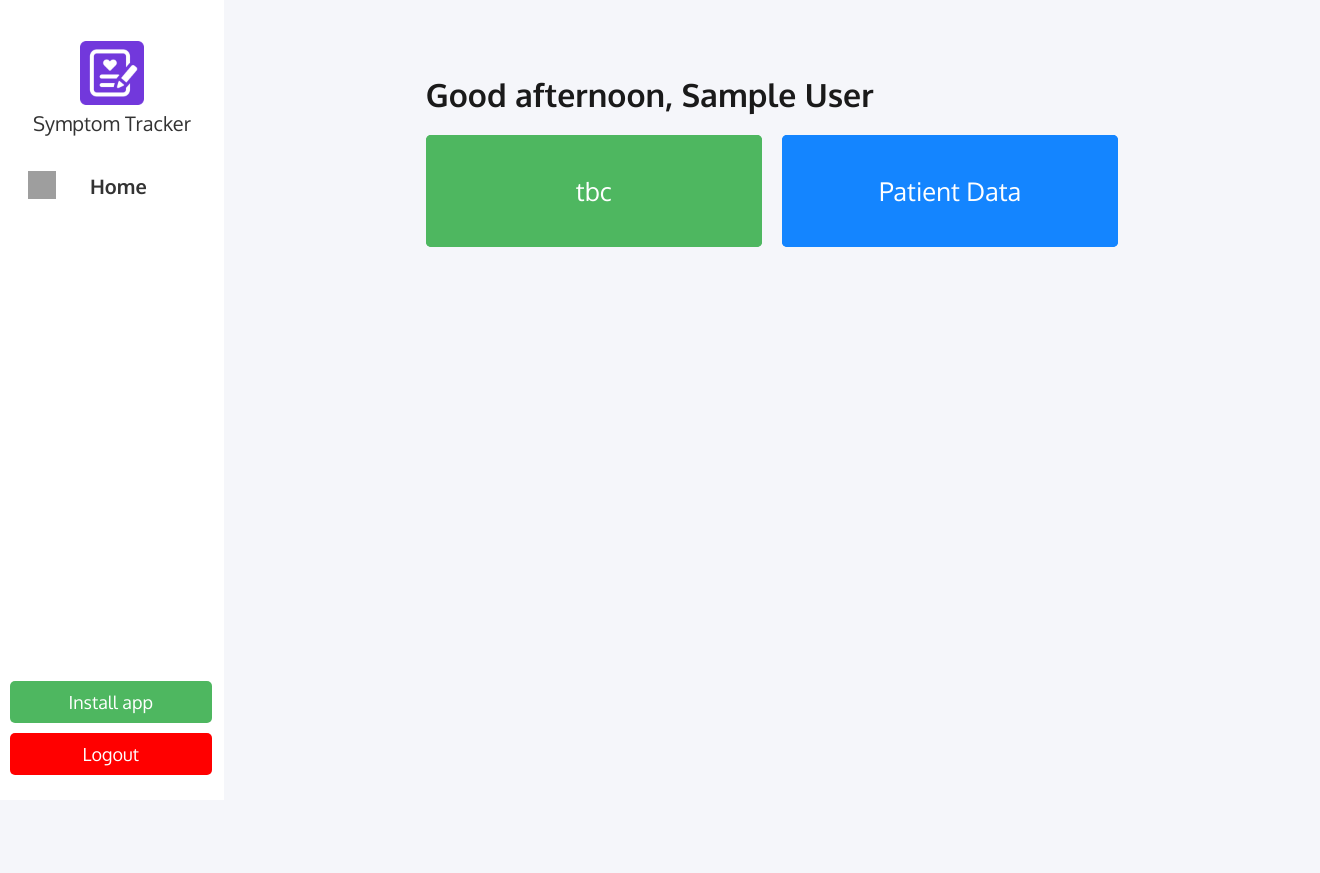
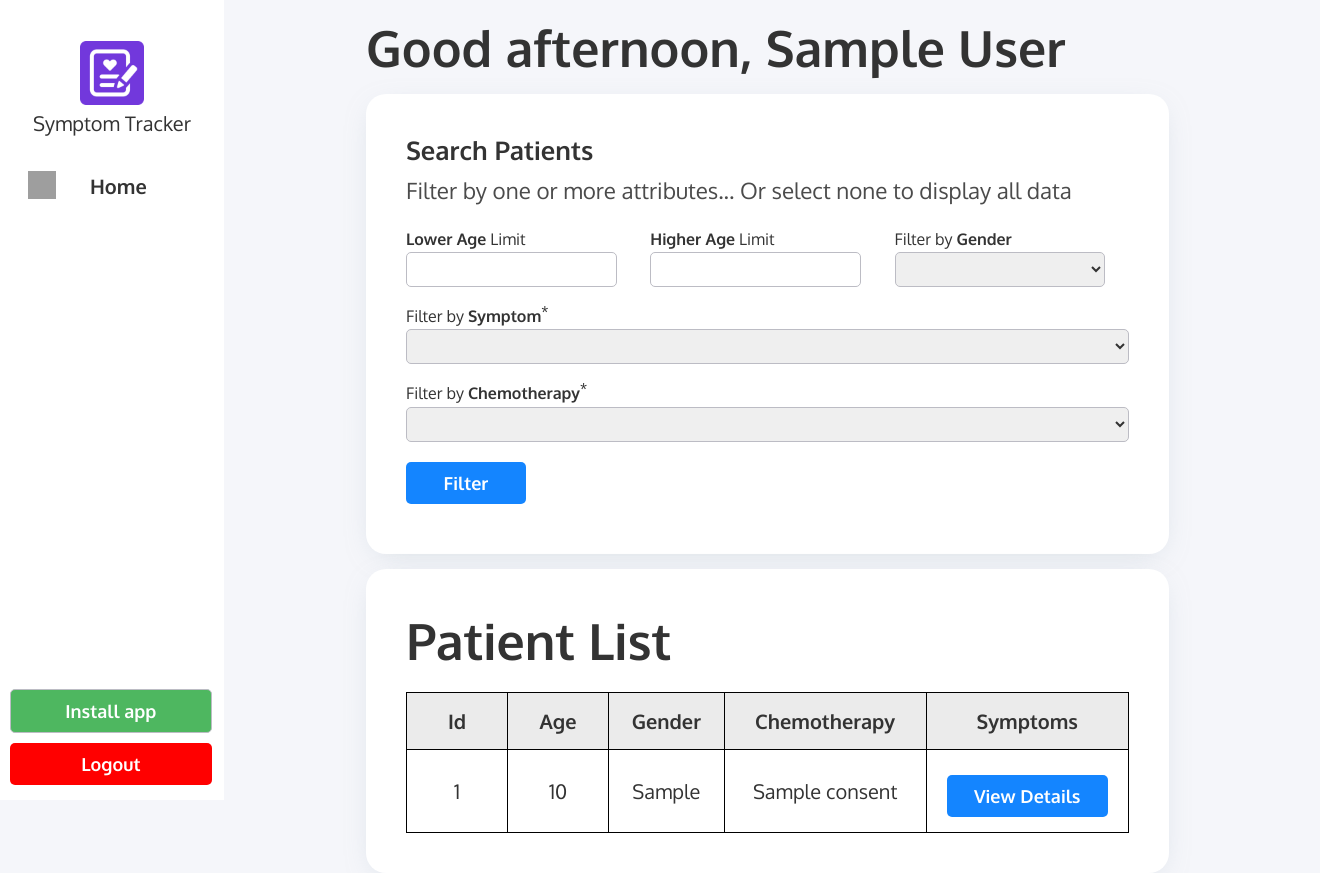
Before and after one commit to longhl104/symptom-tracker, a Flask app: template project/templates/researcher/dashboard.html in a window 1320 px wide. Before the commit the page ends 775 px from the top, so only its background shows below. Run offline with Flask 2, Linux system fonts and the light colour scheme; the visitor is signed in with stand-in values (Sample User, id 1); the template is opened without the code that fills it: most values are stand-ins (such as "Sample title", 1, 10 or a date in 2020); parts of the project's set-up code (start-up, migrations or seed data) failed here and were passed over; some libraries are stand-ins or nearby versions; grey boxes are pictures that could not be loaded.

Commit message:
Moved researcher view patients to dashboard

```diff
--- a/project/app.py
+++ b/project/app.py
@@ -214,7 +214,7 @@ def forgot_password():
     elif request.method == 'GET':
         return render_template('forgot-password.html')
 
-@app.route('/researcher/')
+@app.route('/researcher/', methods=['GET', 'POST'])
 def researcher_dashboard():
     if not session.get('logged_in', None):
         return redirect(url_for('login'))
@@ -223,16 +223,6 @@ def researcher_dashboard():
         print('Error: Attempted accessing researcher dashboard as', str(user_details['ac_type']))
         return redirect(url_for(str(user_details['ac_type']) + '_dashboard'))
 
-    print(session)
-    return render_template('researcher/dashboard.html', session=session)
-@app.route('/researcher/patient-data',methods=['GET', 'POST'])
-def researcher_data():
-    if not session.get('logged_in', None):
-        return redirect(url_for('login'))
-
-    if user_details['ac_type'] in ['clinician', 'patient', 'admin']:
-        print('Error: Attempted accessing researcher dashboard as', str(user_details['ac_type']))
-        return redirect(url_for(str(user_details['ac_type']) + '_dashboard'))
     consents = None
     consents = database.get_all_consent()
     list_of_consents = []
@@ -248,7 +238,7 @@ def researcher_data():
     for treatment in treatments:
         list_of_treatments.append(treatment["treatment_name"])
     if request.method =='GET':
-        return render_template('researcher/patient-research.html', session=session, consents=list_of_consents, treatments=list_of_treatments)
+        return render_template('researcher/dashboard.html', session=session, consents=list_of_consents, treatments=list_of_treatments)
     if request.method =='POST':
         lage = request.form.get('lage', "")
         if (lage == ""):
@@ -301,7 +291,7 @@ def researcher_data():
                     if (sym == name["symptom_name"]):
                         temp.append(x)
             list_of_consents = temp
-        return render_template('researcher/patient-research.html', session=session, consents=list_of_consents, treatments=list_of_treatments)
+        return render_template('researcher/dashboard.html', session=session, consents=list_of_consents, treatments=list_of_treatments)
 
 
 @app.route('/researcher/patient-data/<id>', methods=['GET'])
--- a/project/templates/researcher/dashboard.html
+++ b/project/templates/researcher/dashboard.html
@@ -1,32 +1,105 @@
 {% extends "sidebar.html" %}
 {% block head %}
   {{ super() }}
+  <link rel="stylesheet" href="{{ url_for('static', filename='css/symptom-history.css') }}">
+  <link rel="stylesheet" href="{{ url_for('static', filename='css/input-fields.css') }}">
   <link rel="stylesheet" href="{{ url_for('static', filename='css/buttons.css') }}">
-<link rel="stylesheet" href="{{ url_for('static', filename='css/dashboard.css') }}">
+  <link rel="stylesheet" href="{{ url_for('static', filename='css/researcher.css') }}">
 
+  <script src="https://www.kryogenix.org/code/browser/sorttable/sorttable.js"></script>
   <script type="text/javascript" src="{{ url_for('static', filename='js/dashboard.js') }}"></script>
 {% endblock %}
-{% block title %}Dashboard{% endblock %}
-
+{% block title %}Patient List{% endblock %}
 {% block sidebar %}
   {{ super() }}
   {% block content %}
-  <main class="s-layout__content">
-    <div class="container" style="justify-content: start;">
-      <div class="grid-container">
-        <div class="grid-header">
+    <div class="container">
       <h5 class="title" id="heading" style="display: none;">{{ session.name }}</h5>
+      <div class="card">
+        <h6 class="subtitle"><b>Search Patients</b></h6>
+        <h6 class="subtitle" style="font-size: 1.4rem;">Filter by one or more attributes... Or select none to display all data</h6>
+        <form name="reseacher-filter" class="form" method="POST" action="{{url_for('researcher_dashboard')}}">
+          <div class="grid three-equal-columns">
+            <div class="col">
+              <label for="lower-age"><b>Lower Age</b> Limit</label>
+              <input type="number" class="input" name="lage" style="width: 90%;">
             </div>
-        <div class="grid-button-left">
-          <a href="{{url_for('create_survey')}}" class="btn green aligned">tbc</a>
+            <div class="col">
+              <label for="higher-age"><b>Higher Age</b> Limit</label>
+              <input type="number" class="input" name="hage" style="width: 90%;">
             </div>
-        <div class="grid-button-right">
-          <a href="{{url_for('researcher_data')}}" class="btn blue aligned">Patient Data</a>
-        </div>
-        <div class="grid-main">
+            <div class="col">
+              <label for="gender">Filter by <b>Gender</b></label>
+              <select name="gender"style="width: 90%;">
+                <option value=""></option>
+                <option value="Male">Male</option>
+                <option value="Female">Female</option>
+                <option value="Other">Other</option>
+              </select>
             </div>
           </div>
+          <label for="symptom">Filter by <b>Symptom</b><sup>*</sup></label>
+            <select name="symptom">
+              <option label=" "></option>
+              <option value="Cramping">Cramping</option>
+              <option value="Discomfort">Discomfort</option>
+              <option value="Numbness">Numbness</option>
+              <option value="Pain">Pain</option>
+              <option value="Tingling">Tingling</option>
+              <option value="Weakness">Weakness</option>
+              <option value="Other">Other</option>
+              </select>
+              <input type="text" id="symptom" placeholder="Enter a symptom here" name="symptom" style="display: none;"/>
+            <span class="error-message" id="symptom-error-message"></span>
+          <label for="chemotherapy">Filter by <b>Chemotherapy</b><sup>*</sup></label>
+            <select name="chemotherapy" >
+                <option label=" "></option>
+                {% for treatment in treatments %}
+                    <option value={{treatment}}>{{treatment}}</option>
+                {% endfor %}
+            </select>
+            <input type="text" id="chemotherapy" placeholder="Enter needed chemotherapy" name="chemotherapy" style="display: none;"/>
+            <span class="error-message" id="location-error-message"></span>
+          <input class="btn blue" type="submit" style="margin-top: 20px; width:120px;" value="Filter">
+        </form>
       </div>
-  </main>
+      <div class="card">
+      <h6 class="title">Patient List</h6>
+        <br>
+        <table class ="searchable sortable" style="font-size: 16px;">
+          <colgroup>
+              <col style="width: 14%;">
+              <col style="width: 14%;">
+              <col style="width: 16%;">
+              <col style="width: 28%;">
+              <col style="width: 28%;">
+          </colgroup>
+            <thead>
+                <tr style="background-color: #ebebeb;">
+                    <th class="header" style="cursor:pointer;opacity:1">Id</th>
+                    <th class="header" style="cursor:pointer;opacity: 1">Age</th>
+                    <th class="header" style="cursor:pointer;opacity: 1">Gender</th>
+                    <th class="header" style="cursor:pointer;opacity: 1">Chemotherapy</th>
+                    <th class="header" style="cursor:pointer;opacity: 1">Symptoms</th>
+                </tr>
+            </thead>
+            <tbody>
+                {% for consent in consents %}
+                    <tr>
+                      <td>{{consent.ac_id}}</td>
+                      <td>{{consent.ac_age}}</td>
+                      <td>{{consent.ac_gender}}</td>
+                      <td>{{consent.treatment_name}}</td>
+                      <td><button class="btn blue"onclick="viewConsent('{{consent.ac_id}}')" style="width: 80%;">View Details</button>
+                    </tr>
+                {% endfor %}
+            </tbody>
+        </table>
+      </div>
+    </div>
+  {% endblock %}
+  {% block bodyscripts %}
+    {{ super() }}
+    <script type="text/javascript" src="{{ url_for('static', filename='js/view_consents.js') }}"></script>
   {% endblock %}
 {% endblock %}
```
Also changed, not shown: project/templates/clinician/view-patients.html (deleted, +0 -44 lines), project/templates/researcher/patient-research.html (deleted, +0 -102 lines). Lines whose indentation alone changed are shown as unchanged.
